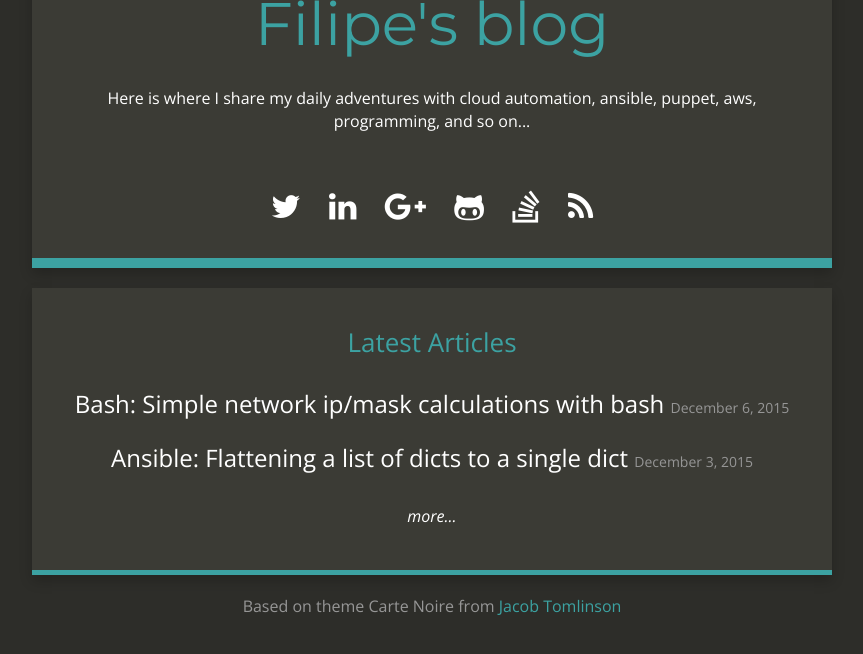
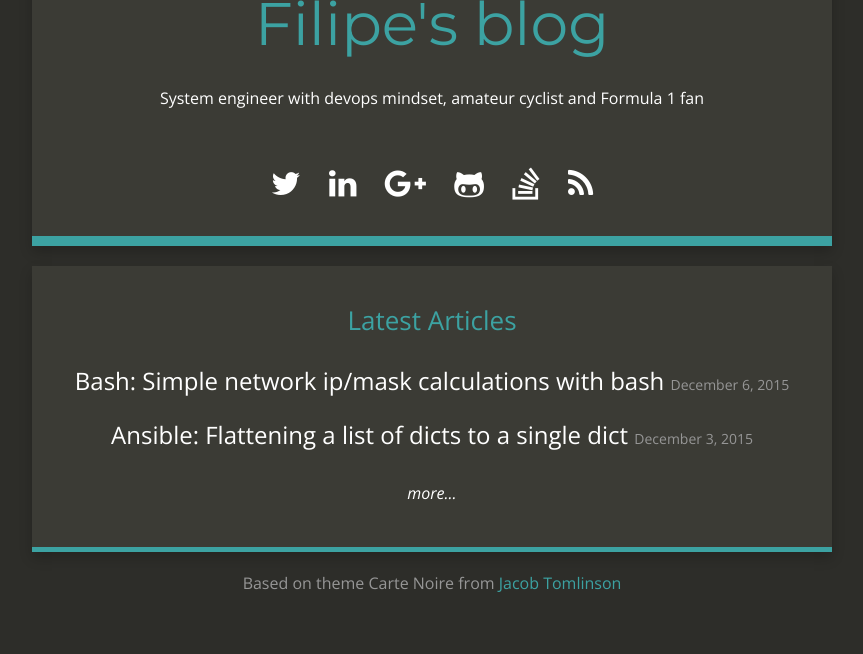
Before and after one commit to filipenf/filipenf.github.io, a Jekyll site: the page built from index.html, in a window 1280 px wide, cut to the strip 174-828 px from the top of the page. Shown: the whole strip, without its empty margins (208-1071 px from the left). Built offline with Jekyll 4.4.1, drawn with Linux system fonts in a browser that asks for light colours; nearby versions of some CDN libraries; Markdown is read by kramdown in place of the engine named in the settings.

Commit message:
Adjust description

```diff
--- a/_config.yml
+++ b/_config.yml
@@ -4,7 +4,7 @@ gems:
 # Site settings
 title: Filipe's blog
 email: filipenf@gmail.com
-title_description: "Here is where I share my daily adventures with cloud automation, ansible, puppet, aws, programming, and so on..."
+title_description: "System engineer with devops mindset, amateur cyclist and Formula 1 fan"
 twitter_username: filipenf
 github_username:  filipenf
 
```
